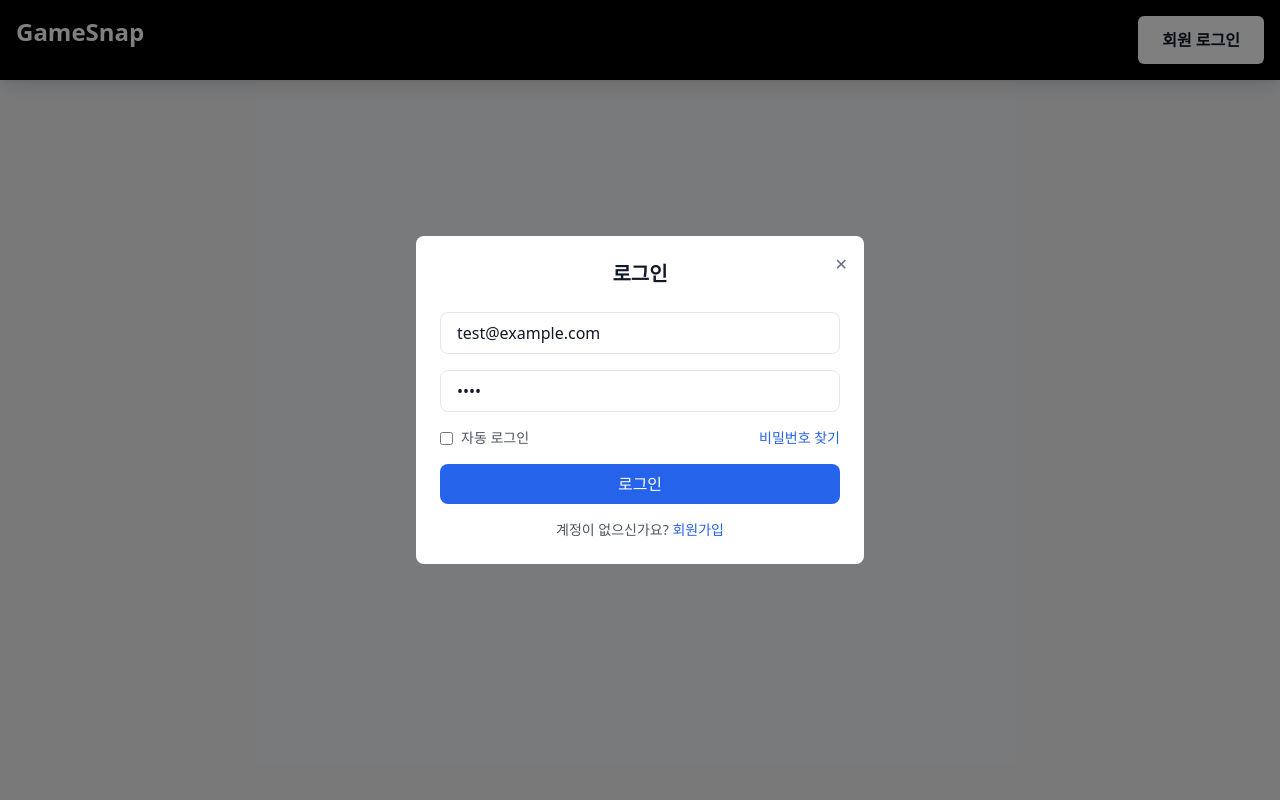
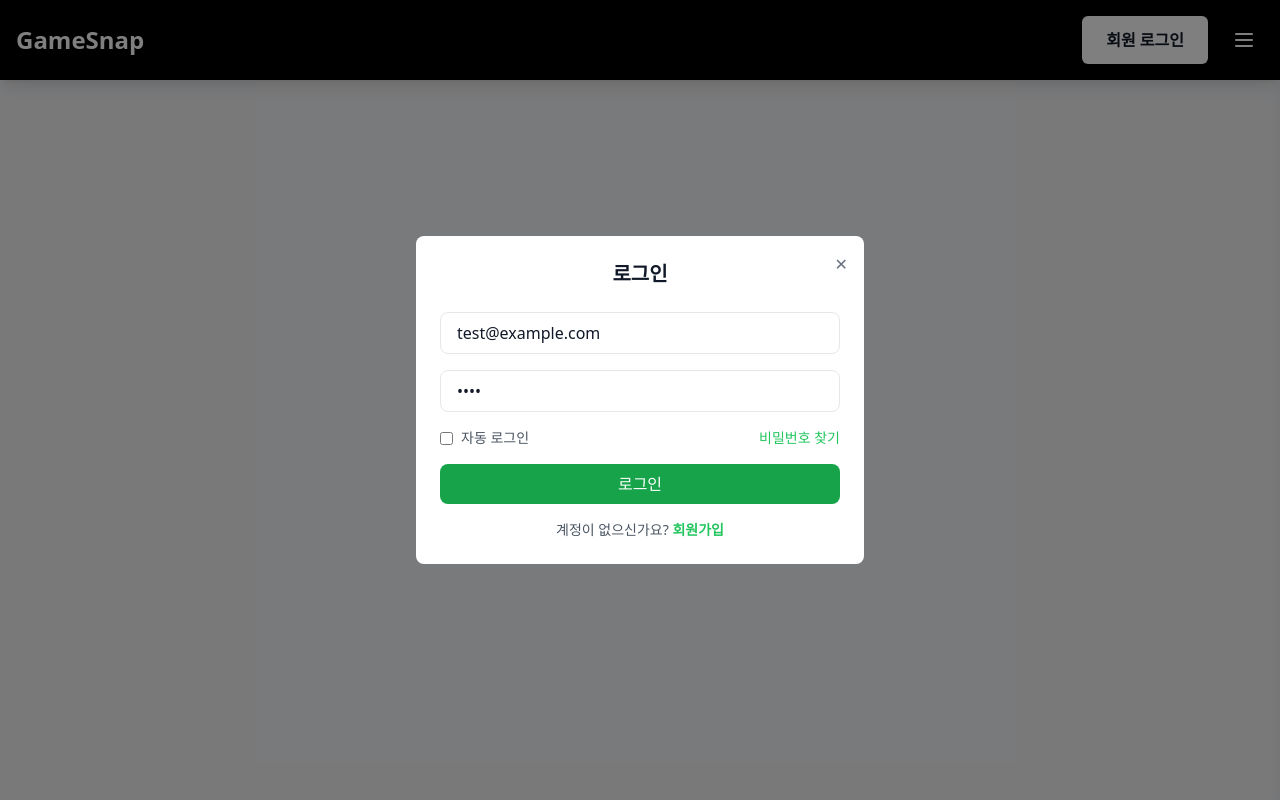
Before and after one commit to Hyeonmin072/projectT1, a React (Create React App) app in the folder GameSnap/frontend/: page / in a window 1280 px wide. Both pictures are taken after a click on the button "회원 로그인". Shown: the top 800 px of the page. Built offline with nearby package versions, Linux system fonts and the light colour scheme.

Commit message:
기능 추가 및 디자인 수정
로그인 폼 디자인 수정 및 로그인 버튼 호버링 애니메이션 추가
로그인 버튼 우측 메뉴 버튼 추가
로그인 버튼 클릭 시 페이지 전환 기능 /애니메이션 추가
로그인 완료 시 버튼 위치 기능 전환

```diff
--- a/GameSnap/frontend/package.json
+++ b/GameSnap/frontend/package.json
@@ -6,6 +6,7 @@
     "@testing-library/jest-dom": "^5.17.0",
     "@testing-library/react": "^13.4.0",
     "@testing-library/user-event": "^13.5.0",
+    "lucide-react": "^0.454.0",
     "react": "^18.3.1",
     "react-dom": "^18.3.1",
     "react-scripts": "5.0.1",
--- a/GameSnap/frontend/src/App.js
+++ b/GameSnap/frontend/src/App.js
@@ -1,6 +1,5 @@
 import React from 'react';
 import Navbar from './component/Navbar';
-import MainPage from './component/MainPage';
 import Contact from './component/Contact';
 
 function App() {
--- a/GameSnap/frontend/src/component/LoginForm.js
+++ b/GameSnap/frontend/src/component/LoginForm.js
@@ -76,21 +76,23 @@ const LoginForm = ({ onClose, onLoginSuccess }) => {
                   자동 로그인
                 </label>
               </div>
-              <a href="#" className="text-sm text-blue-600 hover:text-blue-500">
+              <a href="#" className="text-sm text-green-500 hover:text-green-900">
                 비밀번호 찾기
               </a>
             </div>
 
             <button
               type="submit"
-              className="w-full bg-blue-600 text-white py-2 px-4 rounded-lg hover:bg-blue-700 focus:outline-none focus:ring-2 focus:ring-blue-500 focus:ring-offset-2"
+              className="w-full bg-green-600 text-white py-2 px-4 rounded-lg hover:bg-green-900
+              transition-colors duration-700
+               focus:outline-none focus:ring-2 focus:ring-blue-500 focus:ring-offset-2"
             >
               <a href='#UserPage.js'>로그인</a>
             </button>
 
             <div className="text-center text-sm text-gray-600">
               계정이 없으신가요?{' '}
-              <a href="#" className="text-blue-600 hover:text-blue-500">
+              <a href="#" className="text-green-500 hover:text-green-900 font-bold">
                 회원가입
               </a>
             </div>
--- a/GameSnap/frontend/src/component/MainPage.js
+++ b/GameSnap/frontend/src/component/MainPage.js
@@ -1,14 +1,17 @@
+// MainPage.js
 import React from 'react';
 
-function MainPage() {
+const MainPage = () => {
   return (
-    <section className="h-screen bg-white-600 text-white flex flex-col justify-center items-center text-center">
-      <h1 className="text-4xl font-bold mb-4 text-black">Welcome to GameSnap</h1>
-      <p className="text-lg mb-8 text-black">어서오세요, GameSnap 입니다.</p>
-
-      <br></br>
-    </section>
+    <div className="min-h-screen bg-gray-100 p-20">
+      <div className="max-w-4xl mx-auto pt-20">
+        <div className="text-center mt-20">
+          <h1 className="text-4xl font-bold mb-4">Welcome to GameSnap</h1>
+          <p className="text-xl text-gray-600">여서오세요, GameSnap 입니다.</p>
+        </div>
+      </div>
+    </div>
   );
-}
+};
 
 export default MainPage;
--- a/GameSnap/frontend/src/component/Navbar.js
+++ b/GameSnap/frontend/src/component/Navbar.js
@@ -1,4 +1,7 @@
+// Navbar.js
 import React, { useState } from 'react';
+import { Menu } from 'lucide-react';
+import Sidebar from './Sidebar';
 import LoginForm from './LoginForm';
 import MainPage from './MainPage';
 import UserPage from './UserPage';
@@ -6,26 +9,25 @@ import UserPage from './UserPage';
 const Navbar = () => {
   const [isLoginOpen, setIsLoginOpen] = useState(false);
   const [isLoggedIn, setIsLoggedIn] = useState(false);
-
-  const handleLoginClick = () => {
-    setIsLoginOpen(true);
-  };
+  const [isSidebarOpen, setIsSidebarOpen] = useState(false);
 
   const handleLoginSuccess = () => {
     console.log('로그인 성공!');
-    setIsLoggedIn(true);  // 로그인 상태를 true로 변경
-    setIsLoginOpen(false); // 로그인 모달 닫기
+    setIsLoggedIn(true);
+    setIsLoginOpen(false);
   };
 
   return (
     <div className="h-screen overflow-hidden">
-      <nav className="bg-black shadow-lg p-4 flex justify-between fixed top-0 left-0 right-0 z-10">
-        <div className="text-2xl font-bold text-white">GameSnap</div>
-        <ul className="flex space-x-4">
-          <div className="flex justify-end">
+      <nav className="bg-black shadow-lg p-4 flex justify-between items-center fixed top-0 left-0 right-0 z-20">
+        <div className="text-2xl font-bold text-white hover:text-green-600">
+          GameSnap
+        </div>
+
+        <div className="flex items-center space-x-4">
           {!isLoggedIn && (
             <button
-                onClick={handleLoginClick}
+              onClick={() => setIsLoginOpen(true)}
               className="px-6 py-3 bg-white text-black-600 font-semibold rounded-md hover:bg-green-700 hover:text-white"
             >
               회원 로그인
@@ -33,27 +35,36 @@ const Navbar = () => {
           )}
           {isLoggedIn && (
             <div className="text-white px-6 py-3">
-                환영합니다!
+              환영합니다! (이 부분은 로그인 구현 후 유저 이름으로 변경)
             </div>
           )}
+
+          <button
+            onClick={() => setIsSidebarOpen(true)}
+            className="p-2 hover:bg-gray-800 rounded-full"
+          >
+            <Menu size={24} color="white" />
+          </button>
         </div>
-        </ul>
       </nav>
 
+      <Sidebar
+        isOpen={isSidebarOpen}
+        onClose={() => setIsSidebarOpen(false)}
+      />
 
-      {/* 페이지 전환 애니메이션 */}
-      <div className="relative h-full">
-        {/* 메인 페이지 */}
+      {/* 페이지 전환 로직 */}
+      <div className="relative h-full mt-[73px]">
         <div
-          className={`absolute inset-0 transition-transform duration-700 ease-in-out ${
+          className={`absolute inset-0 transition-transform duration-1000 ease-in-out ${
             isLoggedIn ? '-translate-x-full' : 'translate-x-0'
           }`}
         >
           <MainPage />
         </div>
-        {/* 유저 페이지 */}
+
         <div
-          className={`absolute inset-0 transition-transform duration-700 ease-in-out ${
+          className={`absolute inset-0 transition-transform duration-1000 ease-in-out ${
             isLoggedIn ? 'translate-x-0' : 'translate-x-full'
           }`}
         >
@@ -61,7 +72,6 @@ const Navbar = () => {
         </div>
       </div>
 
-      {/* 로그인 모달 */}
       {isLoginOpen && (
         <LoginForm
           onClose={() => setIsLoginOpen(false)}
--- /dev/null
+++ b/GameSnap/frontend/src/component/Sidebar.js
@@ -0,0 +1,63 @@
+import React from 'react';
+import { X, Home, User, Settings, HelpCircle, LogOut } from 'lucide-react';
+
+const Sidebar = ({ isOpen, onClose }) => {
+  return (
+    <>
+      {/* 오버레이 */}
+      {isOpen && (
+        <div
+          className="fixed inset-0 bg-black bg-opacity-50 z-30"
+          onClick={onClose}
+        />
+      )}
+
+      {/* 사이드바 - 오른쪽에서 나오도록 수정 */}
+      <div
+        className={`fixed top-0 right-0 h-full w-64 bg-white shadow-lg transform transition-transform duration-300 ease-in-out z-40 ${
+          isOpen ? 'translate-x-0' : 'translate-x-full'
+        }`}
+      >
+        <div className="p-4">
+          <div className="flex justify-between items-center mb-8">
+            <h2 className="text-xl font-bold">메뉴</h2>
+            <button
+              onClick={onClose}
+              className="p-2 hover:bg-gray-100 rounded-full"
+            >
+              <X size={24} />
+            </button>
+          </div>
+
+          <nav className="space-y-2">
+            <a href="#" className="flex items-center p-3 text-gray-700 hover:bg-gray-100 rounded-lg transition-colors">
+              <Home className="mr-3" size={20} />
+              홈
+            </a>
+            <a href="#" className="flex items-center p-3 text-gray-700 hover:bg-gray-100 rounded-lg transition-colors">
+              <User className="mr-3" size={20} />
+              프로필
+            </a>
+            <a href="#" className="flex items-center p-3 text-gray-700 hover:bg-gray-100 rounded-lg transition-colors">
+              <Settings className="mr-3" size={20} />
+              설정
+            </a>
+            <a href="#" className="flex items-center p-3 text-gray-700 hover:bg-gray-100 rounded-lg transition-colors">
+              <HelpCircle className="mr-3" size={20} />
+              도움말
+            </a>
+          </nav>
+
+          <div className="absolute bottom-0 left-0 right-0 p-4 border-t">
+            <button className="flex items-center w-full p-3 text-gray-700 hover:bg-gray-100 rounded-lg transition-colors">
+              <LogOut className="mr-3" size={20} />
+              로그아웃
+            </button>
+          </div>
+        </div>
+      </div>
+    </>
+  );
+};
+
+export default Sidebar;
```
Also changed, not shown: 1 other file (tests, documents, lock files or other folders). Lines whose indentation alone changed are shown as unchanged.
